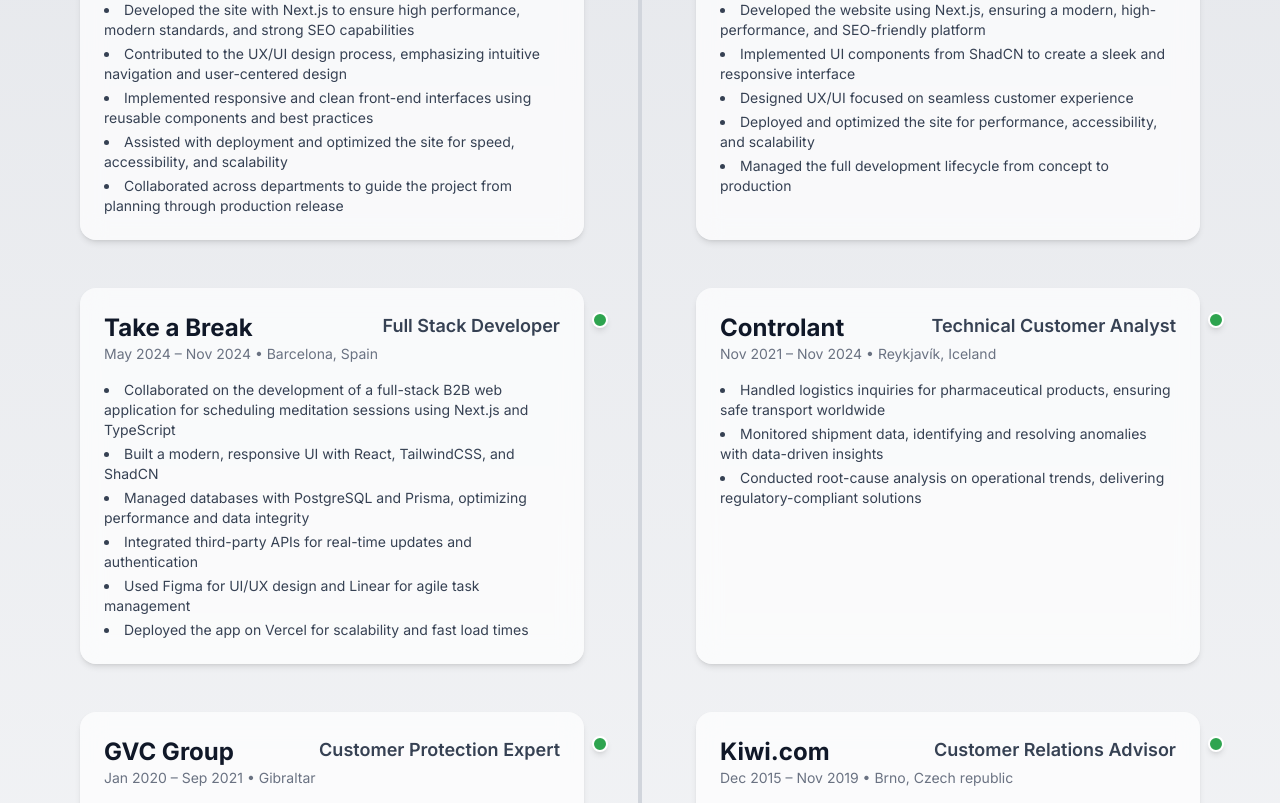
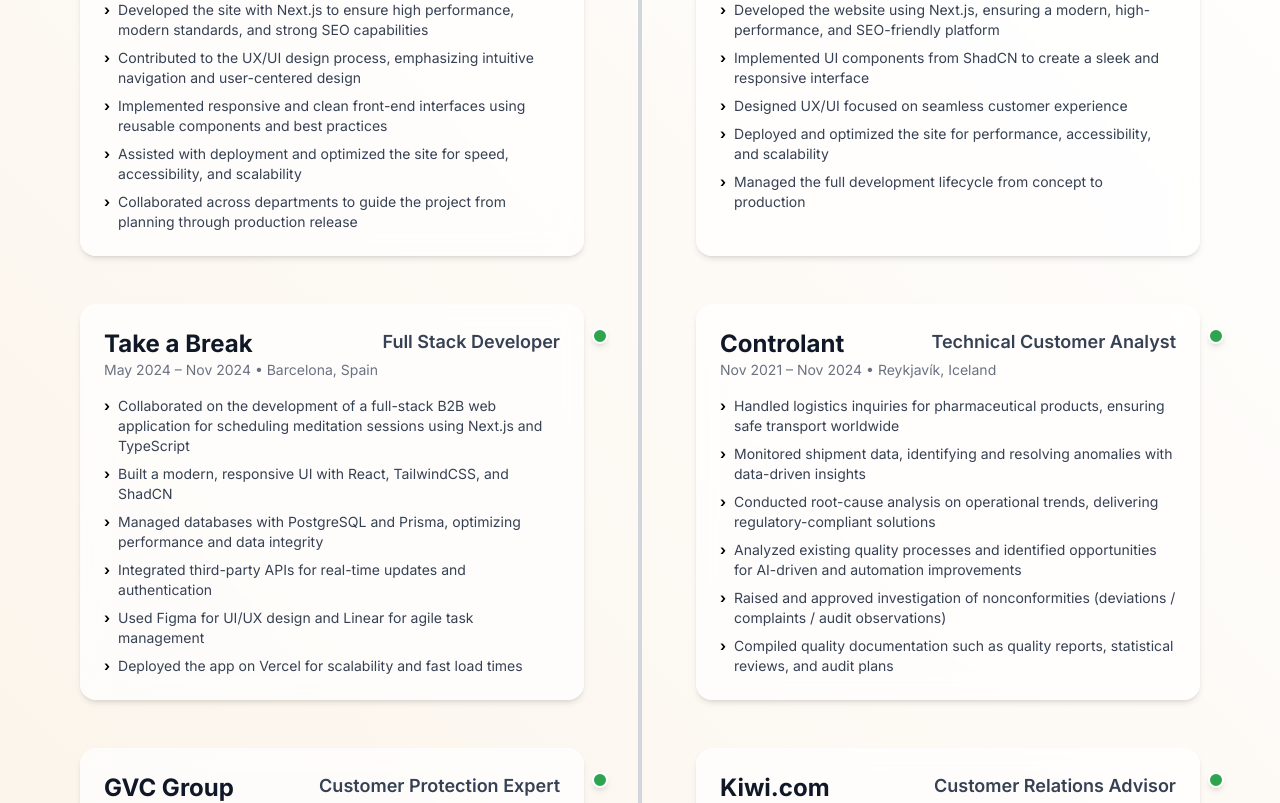
Before and after one commit to lukaskourilcz/nxt-portfolio, a Next.js app: page /components/experience in a window 1280 px wide. Shown: the part 260-1063 px from the top of the page. Built offline with nearby package versions, Linux system fonts and the light colour scheme.

Commit message:
experience section done

```diff
--- a/src/app/components/experience/page.js
+++ b/src/app/components/experience/page.js
@@ -51,6 +51,9 @@ export default function ExperienceSection() {
         "Handled logistics inquiries for pharmaceutical products, ensuring safe transport worldwide",
         "Monitored shipment data, identifying and resolving anomalies with data-driven insights",
         "Conducted root-cause analysis on operational trends, delivering regulatory-compliant solutions",
+        "Analyzed existing quality processes and identified opportunities for AI-driven and automation improvements",
+        "Raised and approved investigation of nonconformities (deviations / complaints / audit observations)",
+        "Compiled quality documentation such as quality reports, statistical reviews, and audit plans",
       ],
     },
     {
@@ -68,7 +71,7 @@ export default function ExperienceSection() {
       company: "Kiwi.com",
       role: "Customer Relations Advisor",
       period: "Dec 2015 – Nov 2019",
-      location: "Brno, Czech republic",
+      location: "Brno, Czech Republic",
       responsibilities: [
         "Resolved customer complaints with optimized communication pipelines",
         "Maintained knowledge of aviation industry trends and CRM tools",
@@ -81,7 +84,7 @@ export default function ExperienceSection() {
   return (
     <section
       id="experience"
-      className="bg-gradient-to-t from-gray-100 to-gray-200 py-20 px-6 lg:px-20"
+      className="bg-gradient-to-bl from-white to-yellow-600/10 py-20 px-6 lg:px-20"
     >
       <h2 className="text-4xl font-bold mb-12 text-center text-gray-800">
         Experience
@@ -115,9 +118,12 @@ export default function ExperienceSection() {
                 {exp.period} • {exp.location}
               </p>
 
-              <ul className="list-disc list-inside mt-4 text-gray-700 space-y-1 text-sm">
+              <ul className="mt-4 space-y-2 text-gray-700">
                 {exp.responsibilities.map((res, j) => (
-                  <li key={j}>{res}</li>
+                  <li key={j} className="flex items-start gap-2 text-sm">
+                    <span className="text-black font-bold" >›</span>
+                    <span>{res}</span>
+                  </li>
                 ))}
               </ul>
             </div>
```
